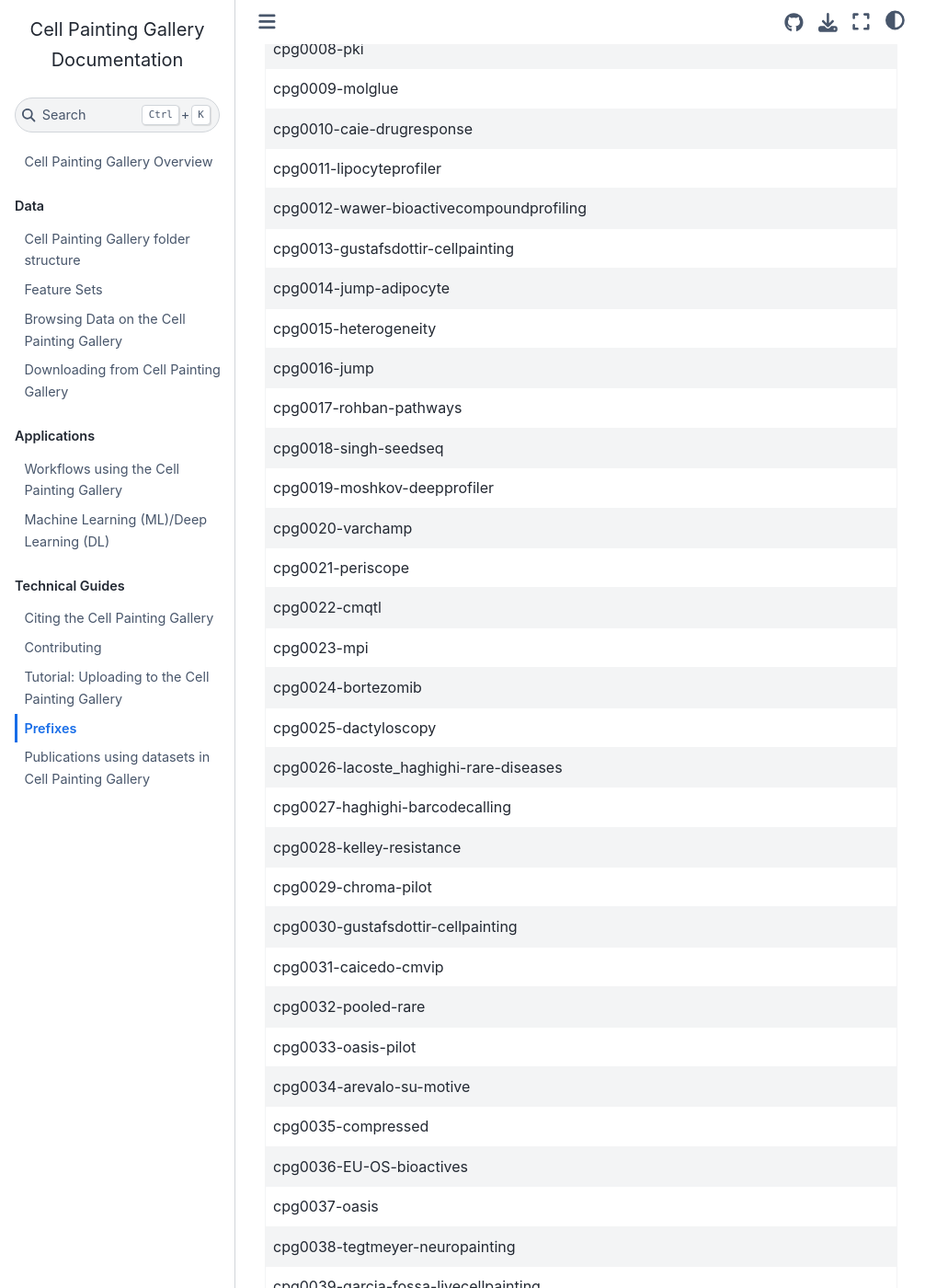
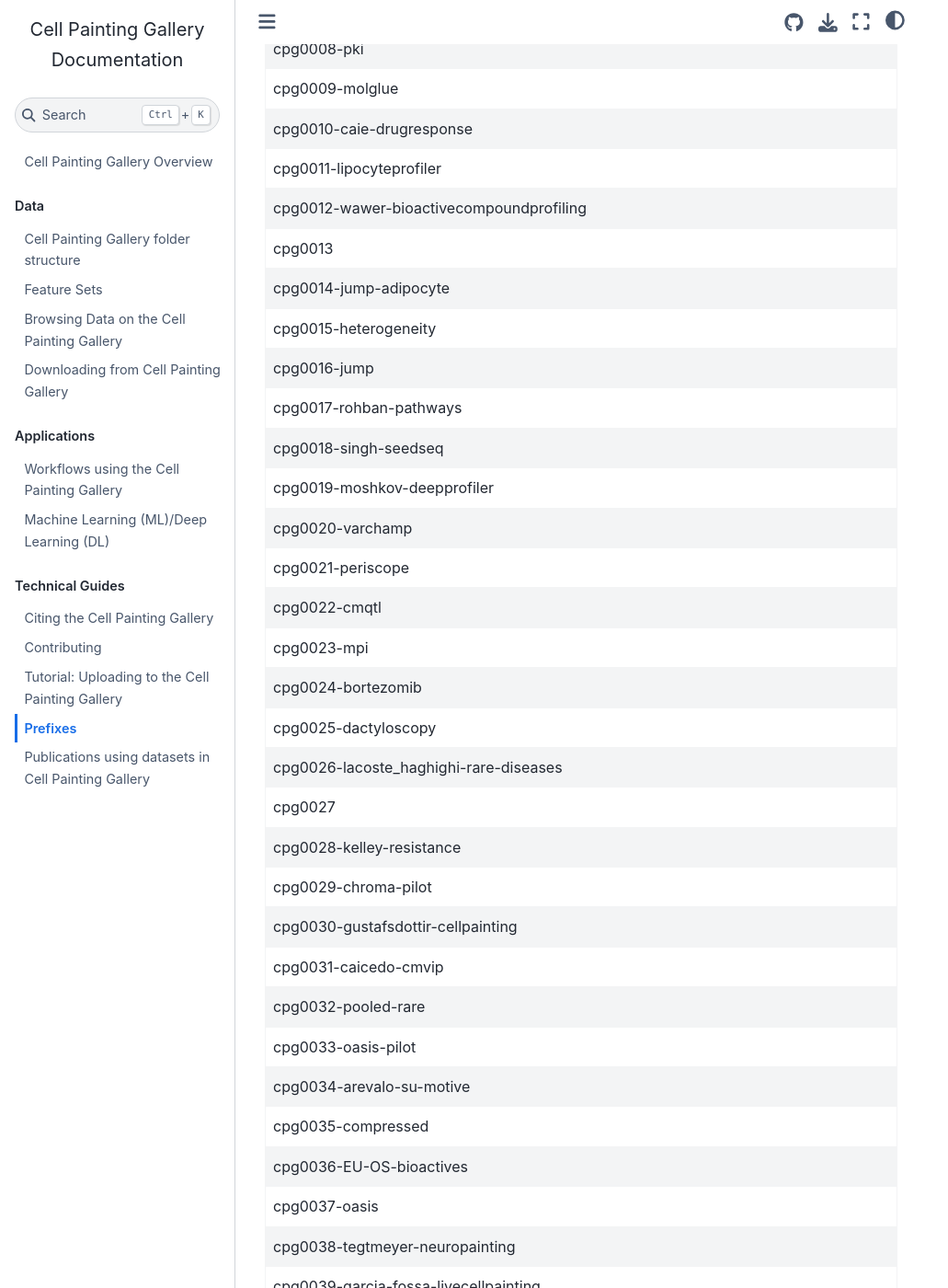
Before and after one commit to broadinstitute/cellpainting-gallery, a Jupyter Book: the page built from documentation/prefixes.md, in a window 1280 px wide and 1400 px high, scrolled down 593 px. Shown: the whole window at 92% size, without its empty margins (0-1031 px from the left). Built offline with Jupyter Book 1.0.4 settings and Sphinx 7.4.7 and the Sphinx Book theme 1.1.4, drawn with Linux system fonts in a browser that asks for light colours.

Commit message:
remove names from accidentally duplicated prefixes, keep place to prevent confusion

```diff
--- a/documentation/prefixes.md
+++ b/documentation/prefixes.md
@@ -18,7 +18,7 @@ Complete datasets will be fully described in the main repository [README](http:/
 | cpg0010-caie-drugresponse                |
 | cpg0011-lipocyteprofiler                 |
 | cpg0012-wawer-bioactivecompoundprofiling |
-| cpg0013-gustafsdottir-cellpainting       |
+| cpg0013                                  |
 | cpg0014-jump-adipocyte                   |
 | cpg0015-heterogeneity                    |
 | cpg0016-jump                             |
@@ -32,7 +32,7 @@ Complete datasets will be fully described in the main repository [README](http:/
 | cpg0024-bortezomib                       |
 | cpg0025-dactyloscopy                     |
 | cpg0026-lacoste_haghighi-rare-diseases   |
-| cpg0027-haghighi-barcodecalling          |
+| cpg0027                                  |
 | cpg0028-kelley-resistance                |
 | cpg0029-chroma-pilot                     |
 | cpg0030-gustafsdottir-cellpainting       |
```
